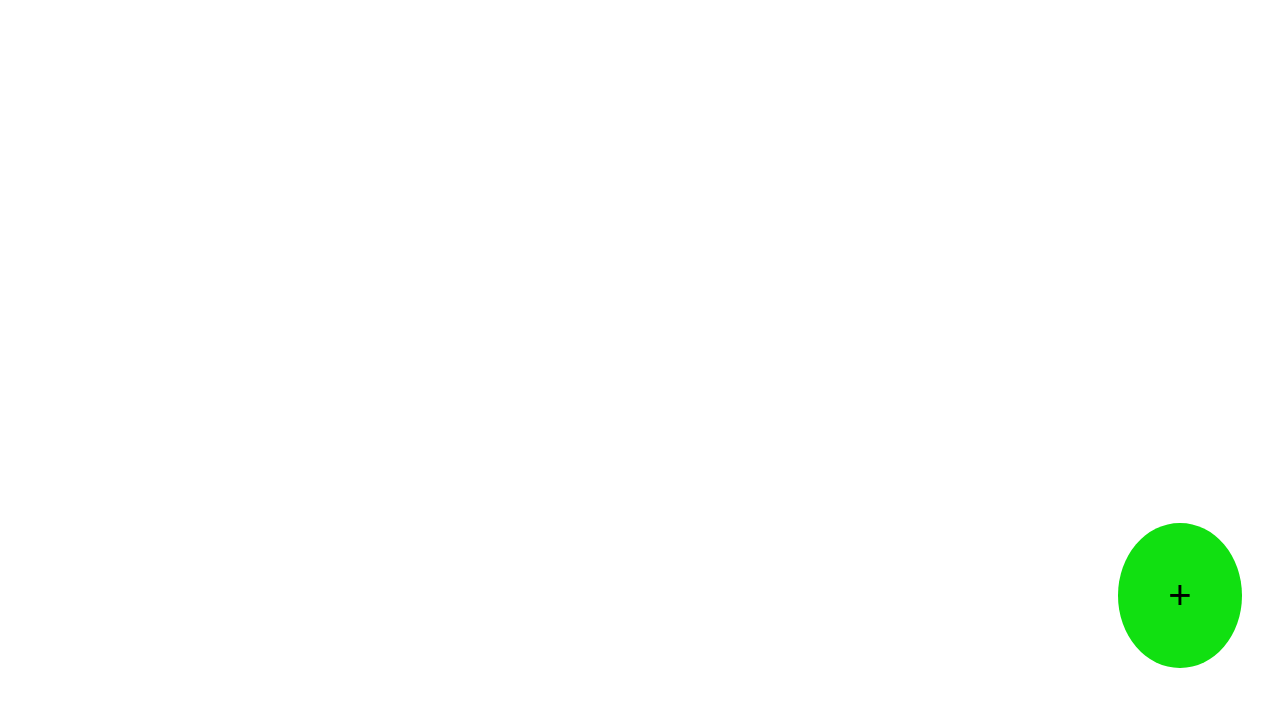
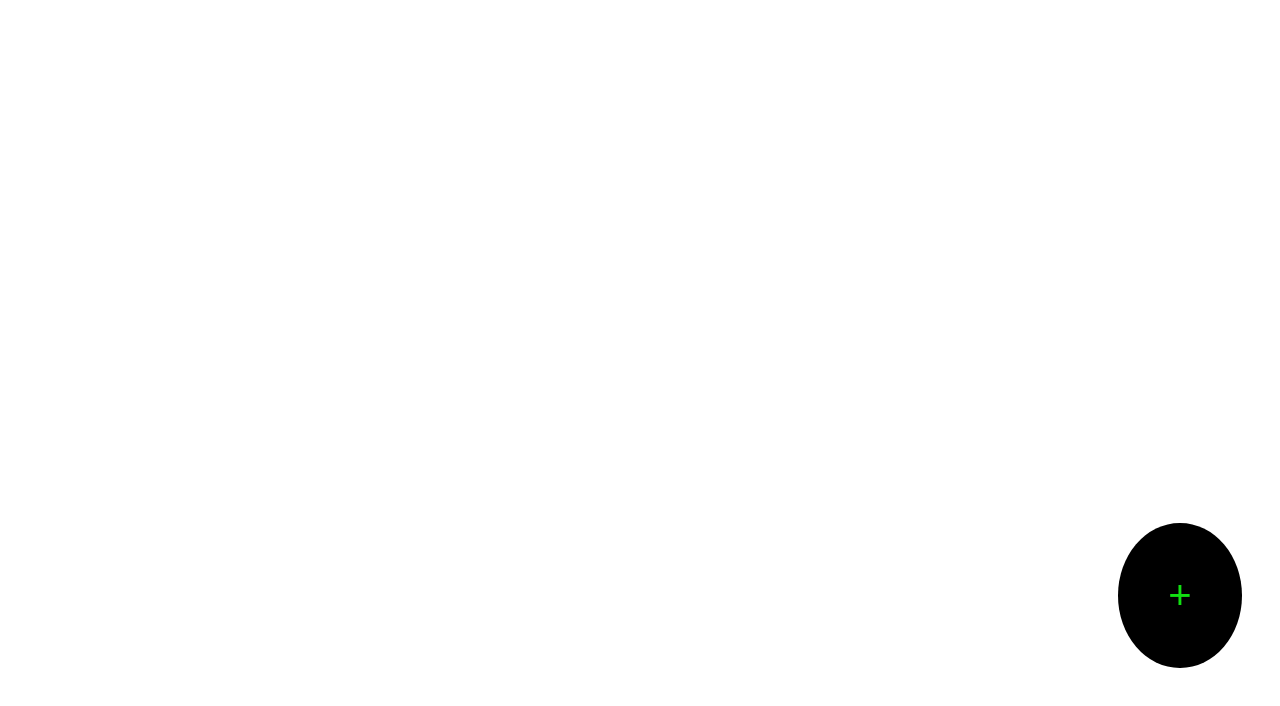
Before and after one commit to KeralaTOBi/book2, a plain HTML site: page index.html in a window 1280 px wide. In both pictures the pointer is over the button 1179 px from the left and 687 px from the top of the page. Shown: the part 92-798 px from the top of the page. Drawn offline with Linux system fonts and the light colour scheme.

Commit message:
Update style.css

```diff
--- a/style.css
+++ b/style.css
@@ -63,6 +63,10 @@ overflow-wrap: break-word;
   font-size: 40px;
 
 }
+.add:hover{
+  background-color: black;
+  color: rgb(17, 224, 17);
+}
 .overlay{
   background-color: black;
   position: absolute;
```
